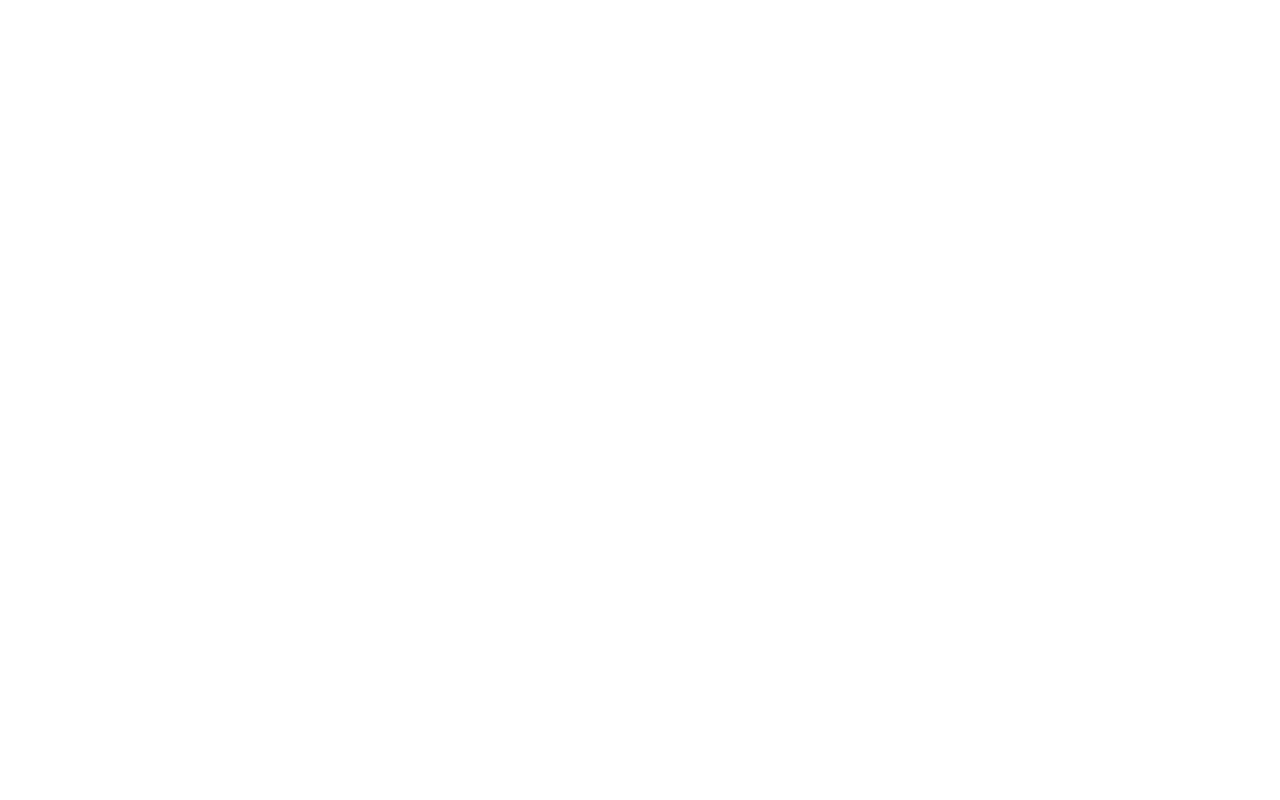
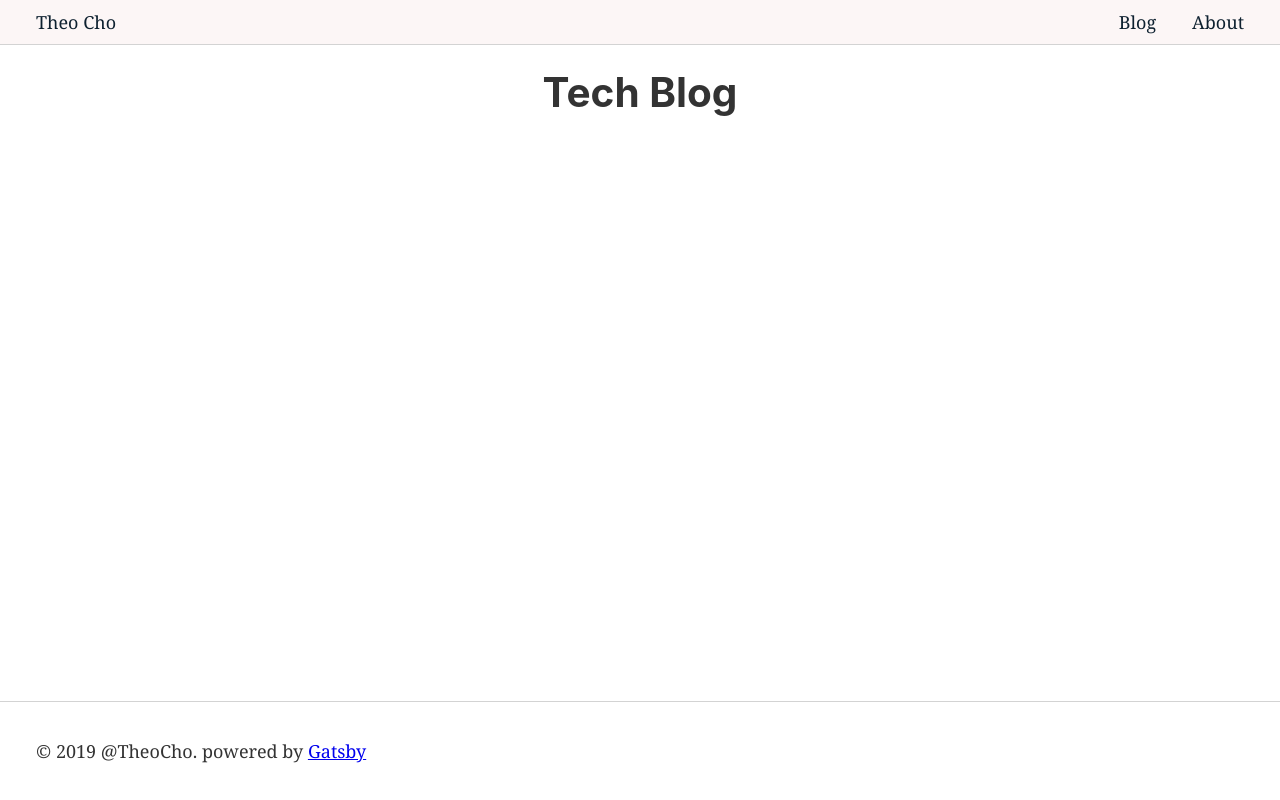
Before and after one commit to cdsleaf/cdsleaf.github.io, a Gatsby site: page /blog in a window 1280 px wide. Before the commit this address had no page. Built offline with nearby package versions, Linux system fonts and the light colour scheme; Gatsby itself is replaced by a stand-in of ours.

Commit message:
feat: add initial blog pages

```diff
--- a/src/components/header.tsx
+++ b/src/components/header.tsx
@@ -4,7 +4,7 @@ import styled from "styled-components";
 
 const StyledHeader = styled.header`
   background: #fcf6f6;
-  margin-Bottom: 1.45rem;
+  margin-bottom: 1.45rem;
   border-bottom: 1px solid lightgray;
   padding: 0 1rem;
   display: flex;
@@ -43,7 +43,7 @@ type HeaderProps = {
   siteTitle: string;
 };
 
-function Header({ siteTitle }: HeaderProps){
+function Header({ siteTitle }: HeaderProps) {
   return (
     <StyledHeader>
       <Home>
@@ -51,8 +51,12 @@ function Header({ siteTitle }: HeaderProps){
       </Home>
       <Nav>
         <ul>
-          <Link to="/about"><li>About</li></Link>
-          <Link to="/blog"><li>Blog</li></Link>
+          <Link to="/blog">
+            <li>Blog</li>
+          </Link>
+          <Link to="/about">
+            <li>About</li>
+          </Link>
         </ul>
       </Nav>
     </StyledHeader>
--- /dev/null
+++ b/src/pages/blog.tsx
@@ -0,0 +1,15 @@
+import React from "react";
+import styled from "styled-components";
+import Layout from "../components/layout";
+
+const Title = styled.h1``;
+
+function Blog() {
+  return (
+    <Layout>
+      <Title>Tech Blog</Title>
+    </Layout>
+  );
+}
+
+export default Blog;
```
